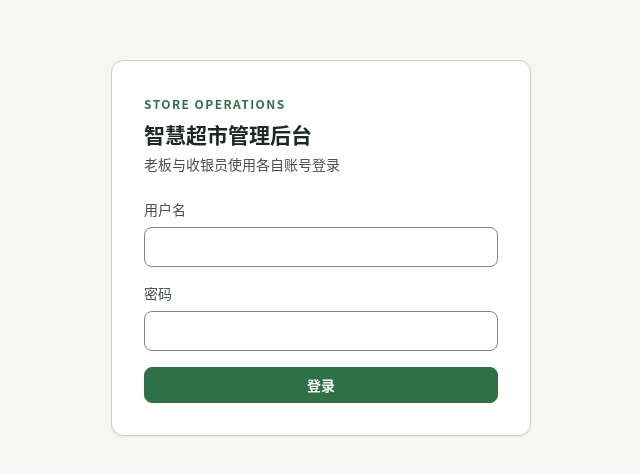
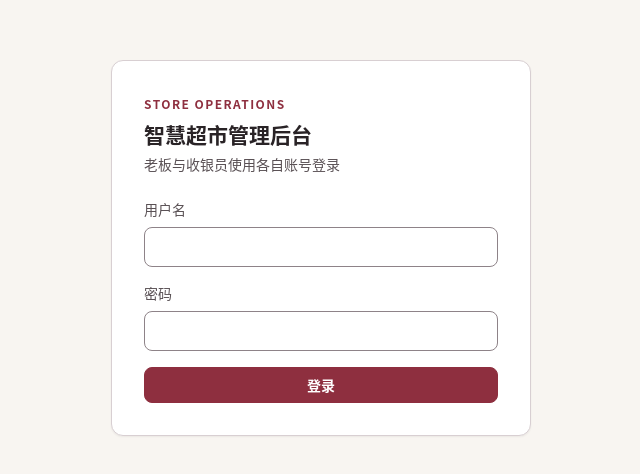
Before and after one commit to PocLyson/smart-supermarket-platform, a Vue app in the folder admin/: page /login in a window 1280 px wide. Shown: the part 152-626 px from the top of the page, without its empty margins (319-959 px from the left). Built offline with nearby package versions, Linux system fonts and the light colour scheme.

Commit message:
style(admin): switch brand theme to deep crimson

```diff
--- a/admin/src/styles/tokens.css
+++ b/admin/src/styles/tokens.css
@@ -1,34 +1,35 @@
 :root {
   color-scheme: light;
 
-  /* Brand: 青禾鲜绿 */
-  --primary-50: #f2f8f3;
-  --primary-100: #e2f0e5;
-  --primary-200: #c3dfc9;
-  --primary-300: #96c5a1;
-  --primary-400: #62a874;
-  --primary-500: #3e8a57;
-  --primary-600: #2f7046;
-  --primary-700: #285b3a;
-  --primary-800: #234a32;
-  --primary-900: #1d3d2b;
+  /* Brand: 深绛红 */
+  --primary-50: #fbf4f5;
+  --primary-100: #f5e7ea;
+  --primary-200: #e9c9d0;
+  --primary-300: #d89ba7;
+  --primary-400: #c46b7a;
+  --primary-500: #a94758;
+  --primary-600: #8e2f3f;
+  --primary-700: #762536;
+  --primary-800: #5e1d2b;
+  --primary-900: #461520;
 
   /* Neutral surfaces, text and borders */
-  --color-bg-page: #f6f7f3;
+  --color-bg-page: #f8f5f1;
   --color-bg-surface: #ffffff;
   --color-bg-overlay: #ffffff;
-  --color-bg-subtle: #f0f3ef;
-  --color-text-primary: #1f2923;
-  --color-text-secondary: #465249;
-  --color-text-tertiary: #667169;
-  --color-text-placeholder: #68736b;
+  --color-bg-subtle: #f3eeec;
+  --color-bg-sidebar: #342b2f;
+  --color-text-primary: #292326;
+  --color-text-secondary: #595054;
+  --color-text-tertiary: #766c71;
+  --color-text-placeholder: #776d72;
   --color-text-inverse: #ffffff;
-  --color-border-default: #c8d0c9;
-  --color-border-control: #7c887e;
-  --color-divider: #e1e6e1;
-  --color-mask: rgb(31 41 35 / 48%);
-  --color-disabled-bg: #e7eae6;
-  --color-disabled-text: #727b74;
+  --color-border-default: #d8cfd2;
+  --color-border-control: #8e8388;
+  --color-divider: #e9e2e4;
+  --color-mask: rgb(41 35 38 / 48%);
+  --color-disabled-bg: #ece8e6;
+  --color-disabled-text: #7b7377;
 
   /* Semantic states */
   --success-primary: #1f7a5a;
@@ -102,10 +103,10 @@
   --radius-xl: 16px;
   --radius-round: 9999px;
   --border-width: 1px;
-  --shadow-focus: 0 0 0 2px #ffffff, 0 0 0 4px #2f7046;
-  --shadow-card: 0 1px 2px rgb(31 41 35 / 6%);
-  --shadow-dropdown: 0 8px 24px rgb(31 41 35 / 12%);
-  --shadow-modal: 0 16px 40px rgb(31 41 35 / 16%);
+  --shadow-focus: 0 0 0 2px #ffffff, 0 0 0 4px #8e2f3f;
+  --shadow-card: 0 1px 2px rgb(41 35 38 / 6%);
+  --shadow-dropdown: 0 8px 24px rgb(41 35 38 / 12%);
+  --shadow-modal: 0 16px 40px rgb(41 35 38 / 16%);
 
   /* Layout and density */
   --layout-sidebar-width: 220px;
@@ -122,7 +123,6 @@
   --color-warning: var(--warning-primary);
   --color-danger: var(--error-primary);
   --color-bg-canvas: var(--color-bg-page);
-  --color-bg-sidebar: var(--primary-900);
   --color-border: var(--color-border-default);
   --shadow-surface: var(--shadow-card);
 
@@ -132,7 +132,7 @@
   --el-color-primary-light-5: var(--primary-300);
   --el-color-primary-light-7: var(--primary-200);
   --el-color-primary-light-8: var(--primary-100);
-  --el-color-primary-light-9: var(--primary-50);
+  --el-color-primary-light-9: var(--primary-100);
   --el-color-primary-dark-2: var(--primary-700);
   --el-color-success: var(--success-primary);
   --el-color-success-light-3: var(--success-border);
@@ -171,7 +171,7 @@
   --el-border-color-dark: var(--color-border-control);
   --el-border-color-darker: var(--color-border-control);
   --el-mask-color: var(--color-mask);
-  --el-mask-color-extra-light: rgb(31 41 35 / 16%);
+  --el-mask-color-extra-light: rgb(41 35 38 / 16%);
   --el-border-radius-base: var(--radius-md);
   --el-border-radius-small: var(--radius-sm);
   --el-border-radius-round: var(--radius-round);
@@ -401,6 +401,13 @@ textarea.text-control {
   line-height: var(--line-height-label);
 }
 
+.el-button--primary {
+  --el-button-hover-bg-color: var(--primary-700);
+  --el-button-hover-border-color: var(--primary-700);
+  --el-button-active-bg-color: var(--primary-800);
+  --el-button-active-border-color: var(--primary-800);
+}
+
 .el-button:not(.el-button--primary):not(.el-button--success):not(.el-button--warning):not(
     .el-button--danger
   ):not(.el-button--info):not(.is-text):not(.is-link) {
```
